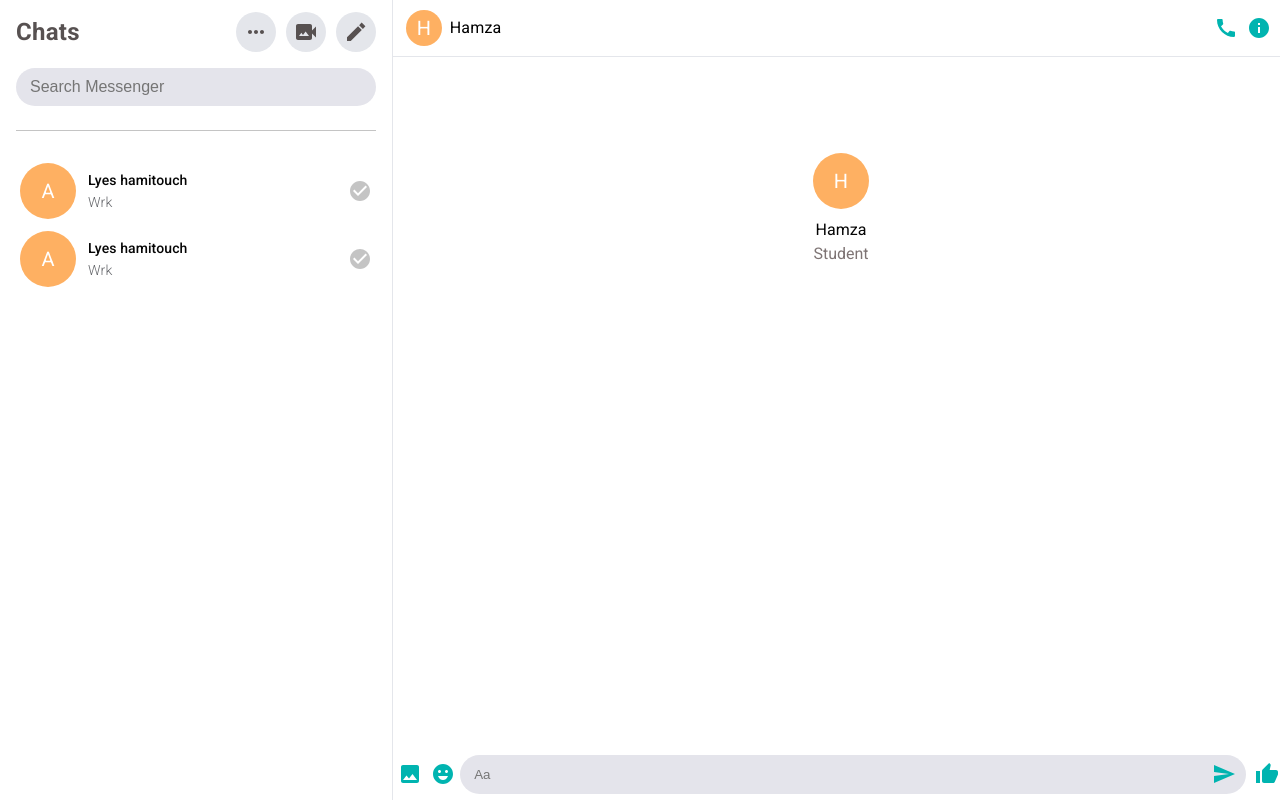
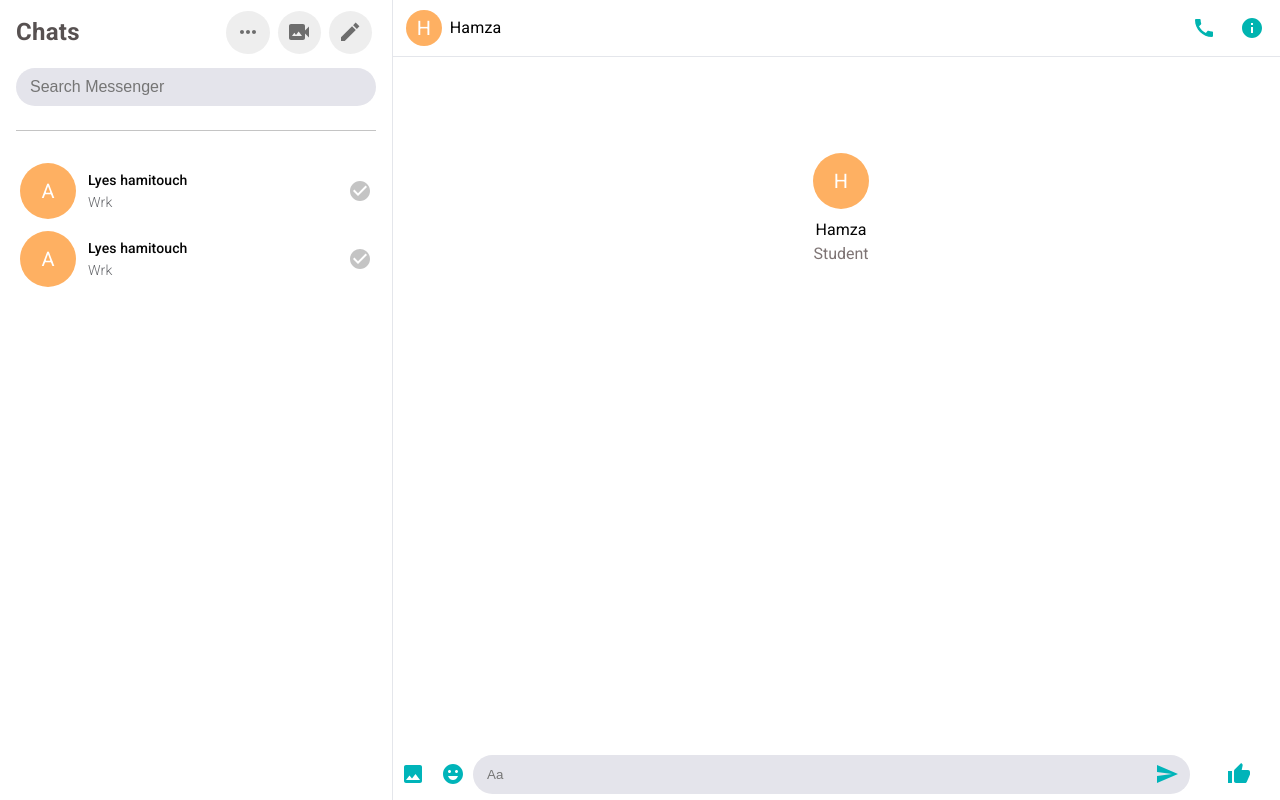
Before and after one commit to abdouAoufi/messanger, a React (Vite) app: page /home/chat/f4hdas in a window 1280 px wide. Built offline with nearby package versions, Linux system fonts and the light colour scheme; sample sign-in values are in the browser's storage.

Commit message:
markup: fixing some alignments

```diff
--- a/src/components/Icon/Icon.jsx
+++ b/src/components/Icon/Icon.jsx
@@ -1,16 +1,11 @@
 import React from "react";
 import styled from "styled-components";
+import { IconButton } from "@mui/material";
 
-export default function Icon({ children, first }) {
-  return <IconWrapper first={first}>{children}</IconWrapper>;
+export default function Icon({ children }) {
+  return (
+    <IconButton sx={{ backgroundColor: "#EEEEEE", mx: 0.5, p: 1.2 }}>
+      {children}
+    </IconButton>
+  );
 }
-
-const IconWrapper = styled.div`
-  padding: 8px;
-  margin-left: ${(props) => (props.first ? 0 : "10px")};
-  border-radius: 50%;
-  cursor: pointer;
-  display: grid;
-  place-items: center;
-  background-color: #e4e6eb;
-`;
--- a/src/components/Right-side-bar/Chat-holder/Chat/Bottom-bar/BottomBar.jsx
+++ b/src/components/Right-side-bar/Chat-holder/Chat/Bottom-bar/BottomBar.jsx
@@ -2,6 +2,7 @@ import React from "react";
 import Box from "@mui/material/Box";
 import styled from "styled-components";
 import MainIcons from "./MainIcon/MainIcon";
+import { IconButton } from "@mui/material";
 import SendIcon from "@mui/icons-material/Send";
 import ThumbUpIcon from "@mui/icons-material/ThumbUp";
 
@@ -11,9 +12,13 @@ export default function BottomBar() {
       <MainIcons />
       <MessageInputWrapper>
         <MessageInput placeholder="Aa" />
-        <SendIcon sx={iconConfiguratoin} />
+        <IconButton>
+          <SendIcon sx={{ color: "#00b4b9", mx: 0.3 }} />
+        </IconButton>
       </MessageInputWrapper>
-      <ThumbUpIcon sx={iconConfiguratoin} />
+      <IconButton sx={{ color: "#00b4b9", mx: 0.3 , flexGrow : 1 }}>
+        <ThumbUpIcon />
+      </IconButton>
     </Wrapper>
   );
 }
@@ -36,7 +41,7 @@ const MessageInputWrapper = styled.div`
   height: 75%;
   display: flex;
   align-items: center;
-  width: 100%;
+  width: 80%;
   justify-content: space-between;
   background-color: #e4e4eb;
   border-radius: 2rem;
--- a/src/components/Right-side-bar/Chat-holder/Chat/Bottom-bar/MainIcon/MainIcon.jsx
+++ b/src/components/Right-side-bar/Chat-holder/Chat/Bottom-bar/MainIcon/MainIcon.jsx
@@ -1,21 +1,18 @@
 import React from "react";
-import styled from "styled-components";
 import ImageIcon from "@mui/icons-material/Image";
 import EmojiEmotionsIcon from "@mui/icons-material/EmojiEmotions";
+import { IconButton } from "@mui/material";
+import { Box } from "@mui/system";
 
 export default function MainIcon() {
   return (
-    <Wrapper>
-      <ImageIcon sx={iconConfiguratoin} />
-      <EmojiEmotionsIcon sx={iconConfiguratoin} />
-    </Wrapper>
+    <Box sx={{ display: "flex", alignItems: "center", height: "75%" }}>
+      <IconButton sx={{ color: "#00b4b9" }}>
+        <ImageIcon />
+      </IconButton>
+      <IconButton sx={{ color: "#00b4b9" }}>
+        <EmojiEmotionsIcon />
+      </IconButton>
+    </Box>
   );
 }
-
-const Wrapper = styled.div`
-  display: flex;
-  align-items: center;
-  height: 75%;
-`;
-
-const iconConfiguratoin = { color: "#00b4b0", mx: 0.6 };
--- /dev/null
+++ b/src/components/Right-side-bar/Chat-holder/Chat/Navbar/MainIcons/MainIcons.jsx
@@ -0,0 +1,18 @@
+import React from "react";
+import CallIcon from "@mui/icons-material/Call";
+import { Box } from "@mui/material";
+import InfoIcon from "@mui/icons-material/Info";
+import { IconButton } from "@mui/material";
+
+export default function MainIcons() {
+  return (
+    <Box sx={{ displayFlex: "flex", alignItems: "center" }}>
+      <IconButton sx={{ color: "#00b4b0" }} size="large">
+        <CallIcon />
+      </IconButton>
+      <IconButton sx={{ color: "#00b4b0" }} size="large">
+        <InfoIcon />
+      </IconButton>
+    </Box>
+  );
+}
--- a/src/components/Right-side-bar/Chat-holder/Navbar/ProfileContainer/ProfileContainer.jsx
+++ b/src/components/Right-side-bar/Chat-holder/Chat/Navbar/ProfileContainer/ProfileContainer.jsx
@@ -1,8 +1,8 @@
 import React, { useContext, useEffect, useState } from "react";
 import Box from "@mui/material/Box";
 import styled from "styled-components";
-import Avatar from "../../../../Avatar/Avatar";
-import { ChatContext } from "../../../../../context/Chat/Chat";
+import Avatar from "../../../../../Avatar/Avatar";
+import { ChatContext } from "../../../../../../context/Chat/Chat";
 
 const ProfileContainer = () => {
   const { currentUser } = useContext(ChatContext);
--- a/src/components/Right-side-bar/Chat-holder/ChatHolder.jsx
+++ b/src/components/Right-side-bar/Chat-holder/ChatHolder.jsx
@@ -1,5 +1,5 @@
 import React, { useState, useContext, useEffect } from "react";
-import Navbar from "./Navbar/Navbar";
+import Navbar from "./Chat/Navbar/Navbar";
 import BottomBar from "./Chat/Bottom-bar/BottomBar";
 import Box from "@mui/material/Box";
 import ProfileContainer from "./Chat/Profile-container/ProfileContainer";
--- a/src/components/Right-side-bar/Chat-holder/Navbar/MainIcons/MainIcons.jsx
+++ /dev/null
@@ -1,21 +0,0 @@
-import React from "react";
-import styled from "styled-components";
-import CallIcon from "@mui/icons-material/Call";
-import VideocamIcon from "@mui/icons-material/Videocam";
-import InfoIcon from "@mui/icons-material/Info";
-
-export default function MainIcons() {
-  return (
-    <IconContainer>
-      <CallIcon sx={iconConfiguratoin} />
-      <InfoIcon sx={iconConfiguratoin} />
-    </IconContainer>
-  );
-}
-
-const IconContainer = styled.div`
-  display: flex;
-  align-items: center;
-`;
-
-const iconConfiguratoin = { color: "#00b4b0", mx: 0.6 };
```
Also changed, not shown: src/components/Right-side-bar/Chat-holder/Chat/Navbar/Navbar.jsx (renamed from src/components/Right-side-bar/Chat-holder/Navbar/Navbar.jsx).
